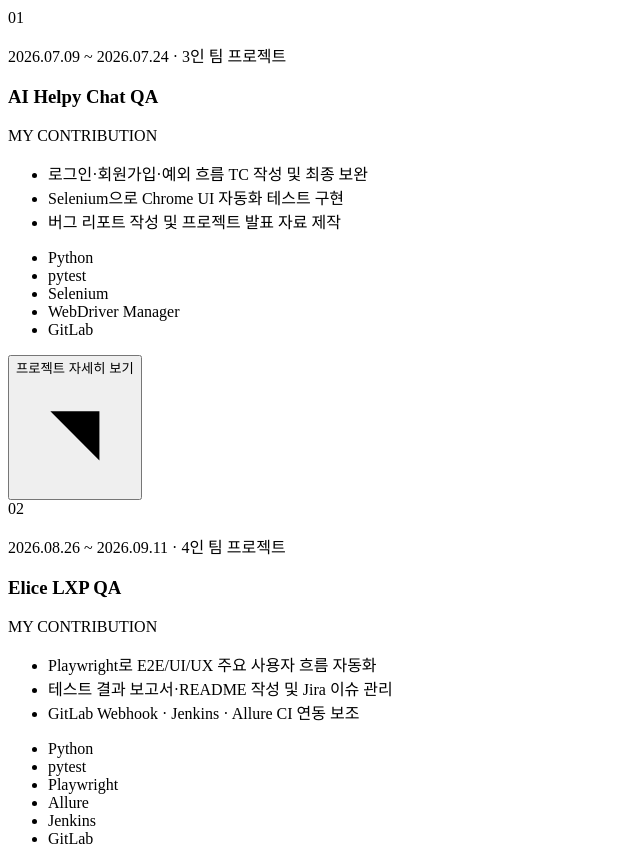
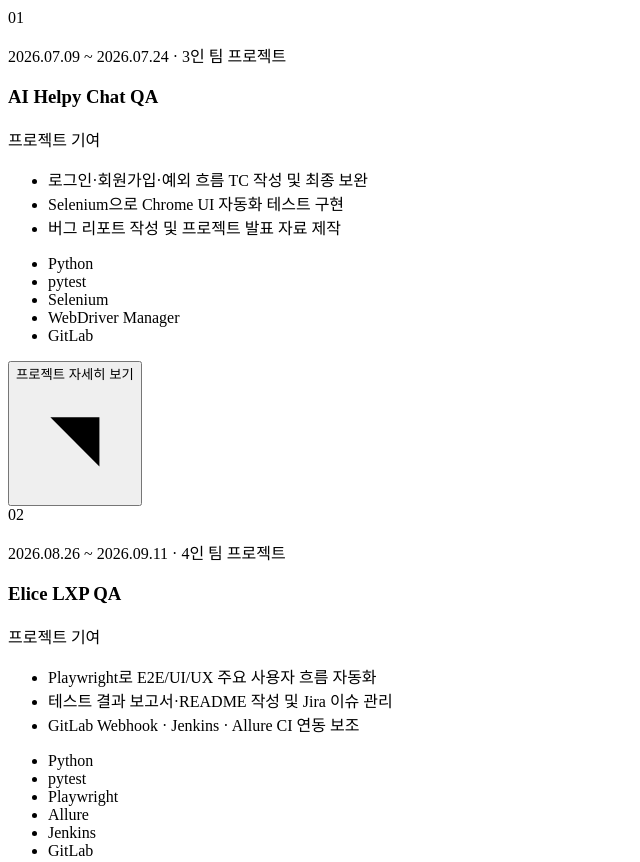
Before and after one commit to hongbotwoo/qa-portfolio, a React (Vite) app: page / in a window 1280 px wide. Shown: the part 3440-4302 px from the top of the page, without its empty margins (0-640 px from the left). Built offline with nearby package versions, Linux system fonts and the light colour scheme; the HTML template or start-up script is replaced by a standard one.

Commit message:
Localize project contribution label

```diff
--- a/src/App.tsx
+++ b/src/App.tsx
@@ -242,7 +242,7 @@ function App() {
                     <p>{project.meta} · {project.team}</p>
                   </div>
                   <h3>{project.title}</h3>
-                  <p className="project-contribution-label">MY CONTRIBUTION</p>
+                  <p className="project-contribution-label">프로젝트 기여</p>
                   <ul className="project-highlights">
                     {project.cardHighlights.map((highlight) => (
                       <li key={highlight}>{highlight}</li>
```
